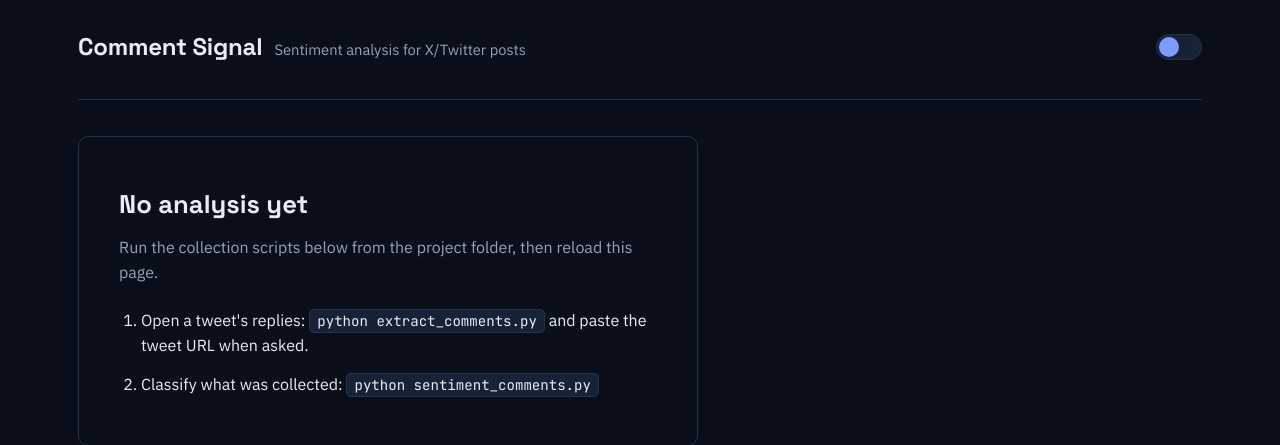
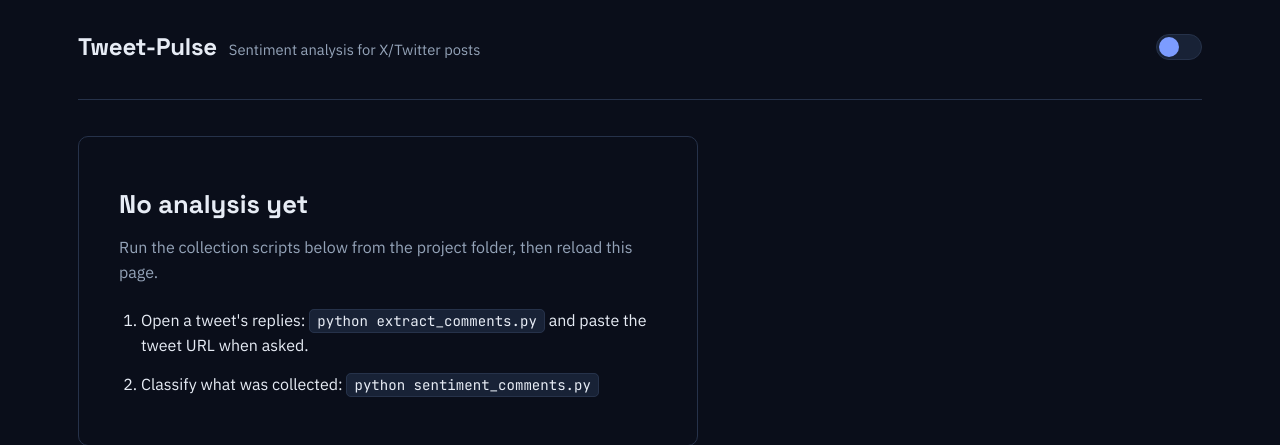
Before and after one commit to Arjunkalliyadath/Tweet-Pulse, a FastAPI app: page / in a window 1280 px wide. Shown: the top 445 px of the page. Run offline with FastAPI, Linux system fonts and the light colour scheme.

Commit message:
Rename project to Tweet-Pulse

```diff
--- a/static/script.js
+++ b/static/script.js
@@ -5,7 +5,7 @@
 
   /* ---------------- theme toggle ---------------- */
 
-  var THEME_KEY = "comment-signal-theme";
+  var THEME_KEY = "tweet-pulse-theme";
   var toggle = document.getElementById("theme-toggle");
   var savedTheme = null;
 
--- a/static/style.css
+++ b/static/style.css
@@ -1,5 +1,5 @@
 /* ============================================================
-   Comment Signal — design tokens
+   Tweet-Pulse — design tokens
    Concept: reading the signal inside a noisy stream of replies.
    Instrument/transcript motif: composition bar, confidence dial,
    transcript-style rows, tuner-style tabs. No stock SaaS card kit.
--- a/templates/index.html
+++ b/templates/index.html
@@ -3,7 +3,7 @@
 <head>
 <meta charset="UTF-8">
 <meta name="viewport" content="width=device-width, initial-scale=1.0">
-<title>Comment Signal — Twitter/X Sentiment Analyzer</title>
+<title>Tweet-Pulse — Twitter/X Sentiment Analyzer</title>
 <link rel="stylesheet" href="/static/style.css">
 </head>
 <body>
@@ -12,7 +12,7 @@
 
   <header class="site-header">
     <div class="brand">
-      <span class="brand__mark">Comment Signal</span>
+      <span class="brand__mark">Tweet-Pulse</span>
       <span class="brand__tagline">Sentiment analysis for X/Twitter posts</span>
     </div>
     <div class="site-header__actions">
```
Also changed, not shown: README.md, assets/dashboard-preview.png.
